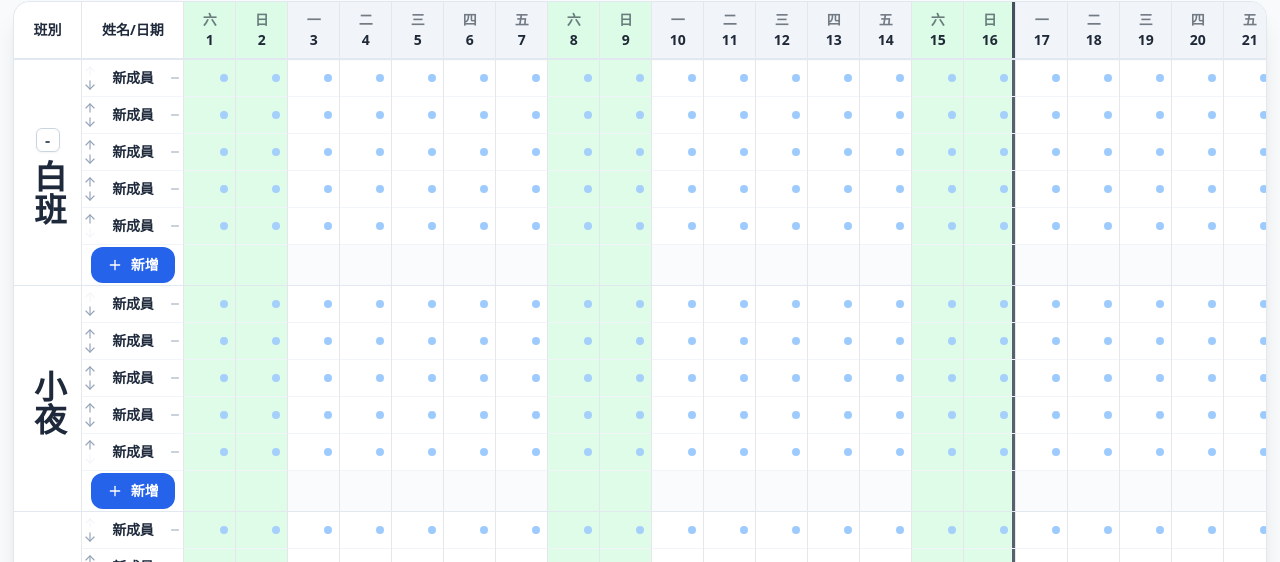
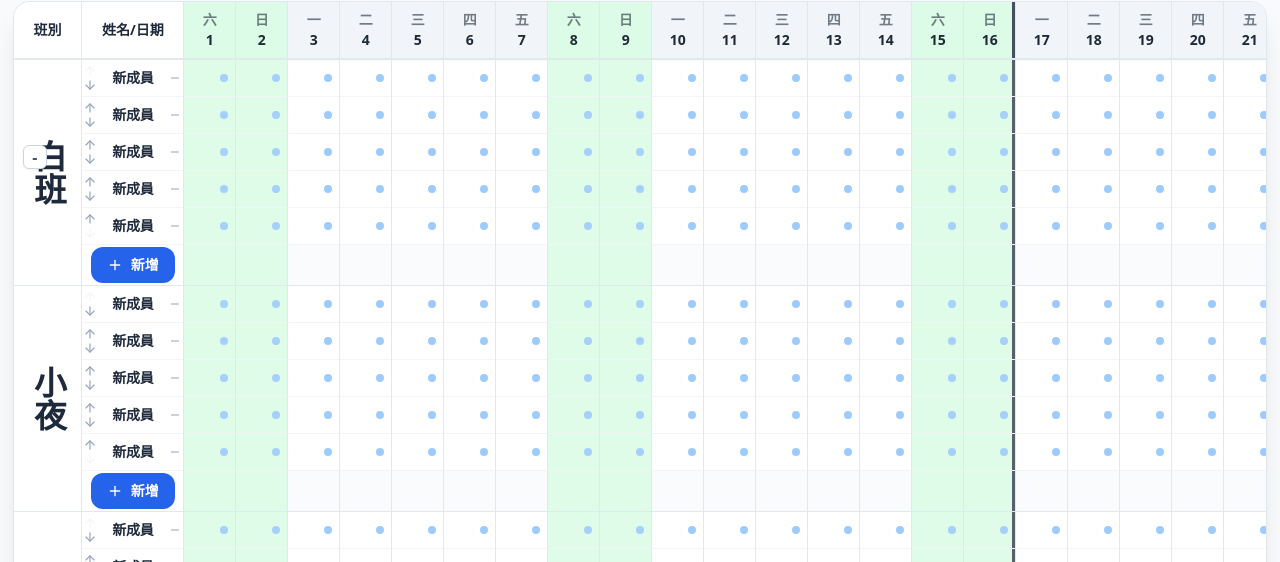
Before and after one commit to abyssynt/react-schedule-pro-smartfill, a React (Vite) app: page / in a window 1280 px wide. Both pictures are taken after a click on the button "開啟最近班表". Shown: the part 217-779 px from the top of the page. Built offline with nearby package versions, Linux system fonts and the light colour scheme.

Commit message:
Update App.jsx

```diff
--- a/src/App.jsx
+++ b/src/App.jsx
@@ -2886,12 +2886,11 @@ const openSelectedCellFillModal = () => {
                   {isCollapsed && group === '白班' && (
                     <tr className="border-b border-slate-200 bg-slate-50/70">
                       <td className="sticky left-0 z-20 border-r text-center shadow-[4px_0_10px_-5px_rgba(0,0,0,0.1)]" style={{ width: densityConfig.shiftWidth, minWidth: densityConfig.shiftWidth, backgroundColor: shiftColumnBgColor }}>
-                        <div className="flex items-start justify-center h-full pt-2" style={{ minHeight: densityConfig.rowMinHeight }}>
-                          <div className="flex flex-col items-center gap-2">
+                        <div className="relative flex items-center justify-center h-full" style={{ minHeight: densityConfig.rowMinHeight }}>
                           <button
                             type="button"
                             onClick={() => toggleGroupCollapse(group)}
-                              className="w-6 h-6 rounded-md border border-slate-300 bg-white text-slate-600 hover:bg-slate-100 flex items-center justify-center font-black leading-none shadow-sm"
+                            className="absolute left-2 top-2 w-6 h-6 rounded-md border border-slate-300 bg-white text-slate-600 hover:bg-slate-100 flex items-center justify-center font-black leading-none shadow-sm"
                             title="展開白班"
                           >
                             +
@@ -2905,10 +2904,9 @@ const openSelectedCellFillModal = () => {
                             </span>
                           )}
                         </div>
-                        </div>
                       </td>
-                      <td className={`sticky z-30 border-r text-center font-bold ${nameDateColumnFontSizeClass} ${densityConfig.footCellPaddingClass}`} style={{ left: densityConfig.shiftWidth, width: effectiveDensityConfig.nameWidth, minWidth: effectiveDensityConfig.nameWidth, backgroundColor: nameDateColumnBgColor, color: nameDateColumnFontColor }}>
-                        已收合
+                      <td className={`sticky z-30 border-r text-center font-black ${shiftColumnFontSizeClass} ${densityConfig.footCellPaddingClass}`} style={{ left: densityConfig.shiftWidth, width: effectiveDensityConfig.nameWidth, minWidth: effectiveDensityConfig.nameWidth, backgroundColor: nameDateColumnBgColor, color: nameDateColumnFontColor, fontSize: shiftCellLabelFontSize }}>
+                        白班已收合
                       </td>
                       {daysInMonth.map(d => (
                         <td
@@ -2933,13 +2931,12 @@ const openSelectedCellFillModal = () => {
                       <tr key={staff.id} className="border-b border-slate-100 hover:bg-slate-50/50 transition-colors">
                         {index === 0 && (
                           <td rowSpan={groupCount} className="sticky left-0 z-20 border-r text-center shadow-[4px_0_10px_-5px_rgba(0,0,0,0.1)]" style={{ width: densityConfig.shiftWidth, minWidth: densityConfig.shiftWidth, backgroundColor: shiftColumnBgColor }}>
-                            <div className="flex items-start justify-center h-full pt-2" style={{ minHeight: densityConfig.rowMinHeight }}>
-                              <div className="flex flex-col items-center gap-2">
+                            <div className="relative flex items-center justify-center h-full" style={{ minHeight: densityConfig.rowMinHeight }}>
                               {group === '白班' && (
                                 <button
                                   type="button"
                                   onClick={() => toggleGroupCollapse(group)}
-                                    className="w-6 h-6 rounded-md border border-slate-300 bg-white text-slate-600 hover:bg-slate-100 flex items-center justify-center font-black leading-none shadow-sm"
+                                  className="absolute left-2 top-2 w-6 h-6 rounded-md border border-slate-300 bg-white text-slate-600 hover:bg-slate-100 flex items-center justify-center font-black leading-none shadow-sm"
                                   title={isCollapsed ? '展開白班' : '收合白班'}
                                 >
                                   {isCollapsed ? '+' : '-'}
@@ -2953,7 +2950,6 @@ const openSelectedCellFillModal = () => {
                                   {group}
                                 </span>
                               )}
-                              </div>
                             </div>
                           </td>
                         )}
```
Lines whose indentation alone changed are shown as unchanged.
